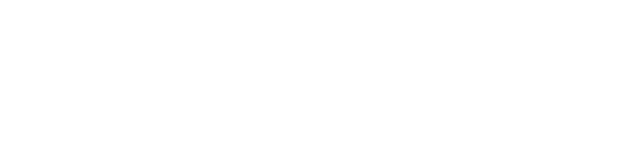
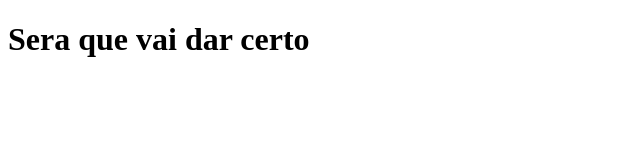
Before and after one commit to marcioheleno/gitflow, a plain HTML site: page index.html in a window 1280 px wide. Shown: the whole page, without its empty margins (0-640 px from the left). Drawn offline with Linux system fonts and the light colour scheme.

Commit message:
teste de Deploy

```diff
--- a/index.html
+++ b/index.html
@@ -6,7 +6,7 @@
     <title>Index</title>
 </head>
 <body>
-
+    <h1>Sera que vai dar certo</h1>
 <script src="main.js"></script>
 </body>
 </html>
```
